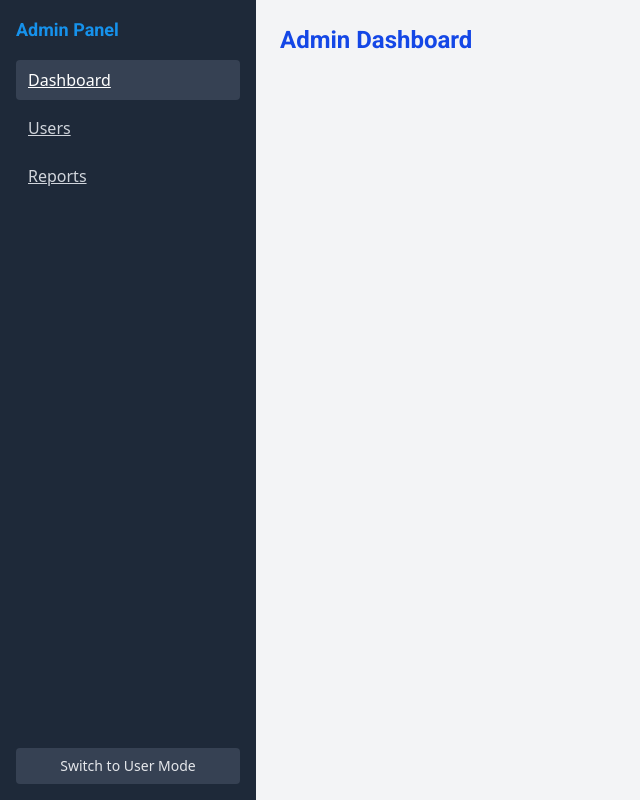
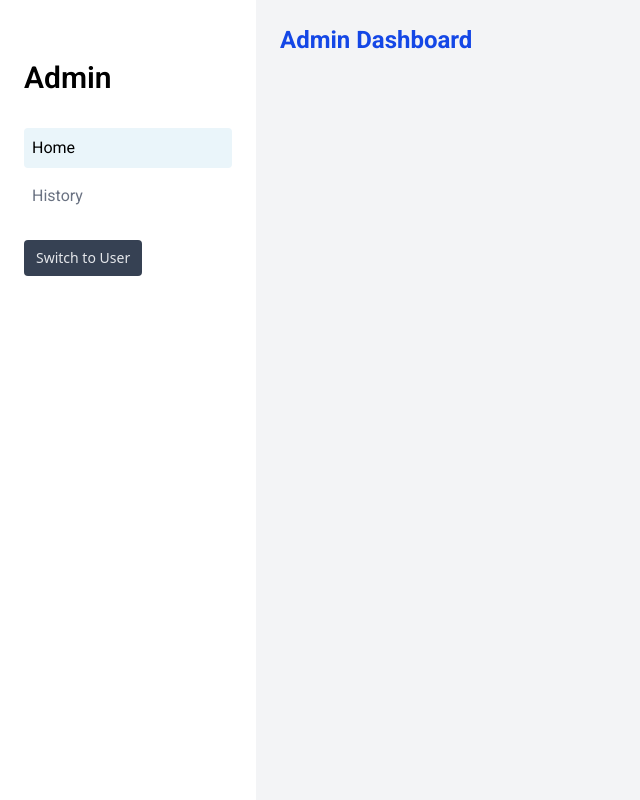
Before and after one commit to tatchunari/datawow-concert-system, a Next.js app in the folder apps/frontend/: page /dashboard/admin in a window 1280 px wide. Shown: the whole page, without its empty margins (0-640 px from the left). Built offline with nearby package versions, Linux system fonts and the light colour scheme.

Commit message:
feat: add Sidebar component with mode-switching feature

```diff
--- a/apps/frontend/src/app/components/Sidebar.tsx
+++ b/apps/frontend/src/app/components/Sidebar.tsx
@@ -1,60 +1,58 @@
 "use client";
 
 import Link from "next/link";
-import { usePathname } from "next/navigation";
+import { useRouter, usePathname } from "next/navigation";
 
-interface SidebarProps {
-  mode: "admin" | "user";
-  onSwitch: () => void;
-}
+export default function Sidebar() {
+  const pathname = usePathname();
+  const router = useRouter();
 
-export default function Sidebar({ mode, onSwitch }: SidebarProps) {
-  const pathname = usePathname();
+  // Determine mode from the current path
+  const mode = pathname.startsWith("/dashboard/admin") ? "admin" : "user";
 
   const adminLinks = [
-    { name: "Dashboard", href: "/dashboard/admin" },
-    { name: "Users", href: "/dashboard/admin/users" },
-    { name: "Reports", href: "/dashboard/admin/reports" },
+    { name: "Home", href: "/dashboard/admin" },
+    { name: "History", href: "/dashboard/admin/history" },
   ];
 
-  const userLinks = [
-    { name: "My Profile", href: "/dashboard/user" },
-    { name: "My Orders", href: "/dashboard/user/orders" },
-    { name: "Support", href: "/dashboard/user/support" },
-  ];
-
-  const links = mode === "admin" ? adminLinks : userLinks;
+  const handleSwitch = () => {
+    if (mode === "admin") {
+      router.push("/dashboard/user");
+    } else {
+      router.push("/dashboard/admin");
+    }
+  };
 
   return (
-    <aside className="w-64 bg-gray-800 text-white p-4 flex flex-col justify-between">
+    <aside className="w-64 bg-white px-6 py-15 flex flex-col justify-between">
       <div>
-        <h2 className="text-lg font-bold mb-4">
-          {mode === "admin" ? "Admin Panel" : "User Dashboard"}
-        </h2>
-        <ul className="space-y-2">
-          {links.map((link) => (
+        <h1 className="mb-6">{mode === "admin" ? "Admin" : "User"}</h1>
+
+        <ul className="space-y-2 mt-8">
+          {adminLinks.map((link) => (
             <li key={link.href}>
               <Link
                 href={link.href}
-                className={`block px-3 py-2 rounded ${
+                className={`block p-2 rounded ${
                   pathname === link.href
-                    ? "bg-gray-700 text-white"
-                    : "hover:bg-gray-700 text-gray-300"
+                    ? "bg-[#EAF5FA] text-black"
+                    : "hover:bg-[#EAF5FA] text-gray-500"
                 }`}
               >
-                {link.name}
+                <p className="text-md">{link.name}</p>
               </Link>
             </li>
           ))}
         </ul>
+
+        {/* Switch Mode Button */}
+        <button
+          onClick={handleSwitch}
+          className="mt-6 bg-gray-700 hover:bg-gray-600 px-3 py-2 rounded text-sm text-gray-200"
+        >
+          Switch to {mode === "admin" ? "User" : "Admin"}
+        </button>
       </div>
-
-      <button
-        onClick={onSwitch}
-        className="mt-6 bg-gray-700 hover:bg-gray-600 px-3 py-2 rounded text-sm text-gray-200"
-      >
-        Switch to {mode === "admin" ? "User" : "Admin"} Mode
-      </button>
     </aside>
   );
 }
--- a/apps/frontend/src/app/dashboard/layout.tsx
+++ b/apps/frontend/src/app/dashboard/layout.tsx
@@ -1,22 +1,15 @@
 "use client";
 
 import Sidebar from "../components/Sidebar";
-import { useState } from "react";
 
 export default function DashboardLayout({
   children,
 }: {
   children: React.ReactNode;
 }) {
-  const [mode, setMode] = useState<"admin" | "user">("admin");
-
-  const handleSwitch = () => {
-    setMode((prev) => (prev === "admin" ? "user" : "admin"));
-  };
-
   return (
     <div className="flex min-h-screen bg-gray-100">
-      <Sidebar mode={mode} onSwitch={handleSwitch} />
+      <Sidebar />
       <main className="flex-1 p-6">{children}</main>
     </div>
   );
--- a/apps/frontend/src/app/globals.css
+++ b/apps/frontend/src/app/globals.css
@@ -19,18 +19,18 @@
 /* Add your custom base styles here */
 @layer base {
   h1 {
-    @apply font-roboto text-4xl font-bold text-black;
+    @apply font-roboto text-3xl font-semibold text-black;
   }
 
   h2 {
-    @apply font-roboto text-2xl font-semibold text-[#1692EC];
+    @apply font-roboto text-xl font-semibold text-[#1692EC];
   }
 
   p {
-    @apply font-roboto leading-relaxed;
+    @apply font-roboto;
   }
 
   a {
-    @apply text-blue-500 hover:text-blue-700 underline;
+    @apply text-blue-500 hover:text-blue-700;
   }
 }
```
